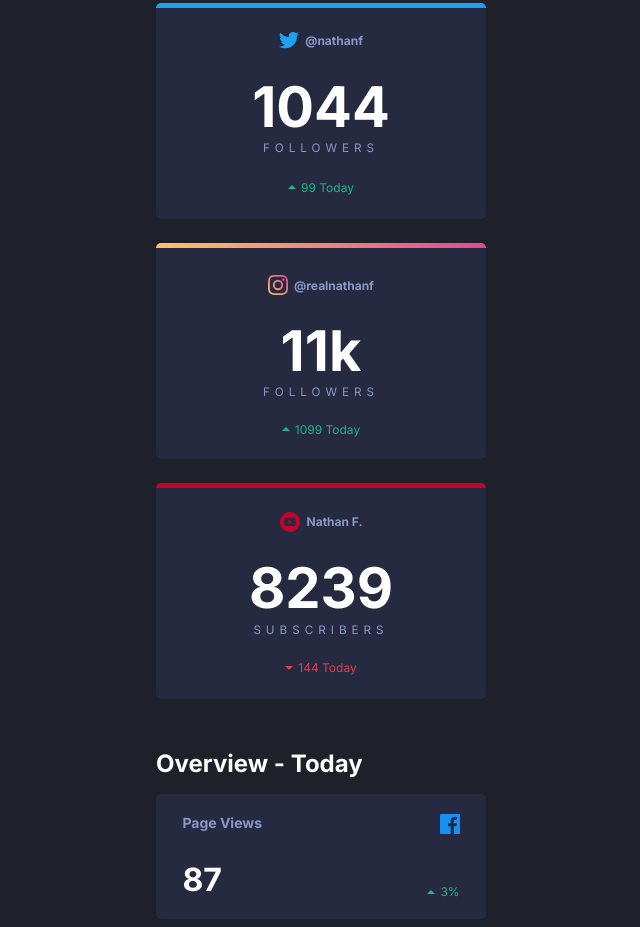
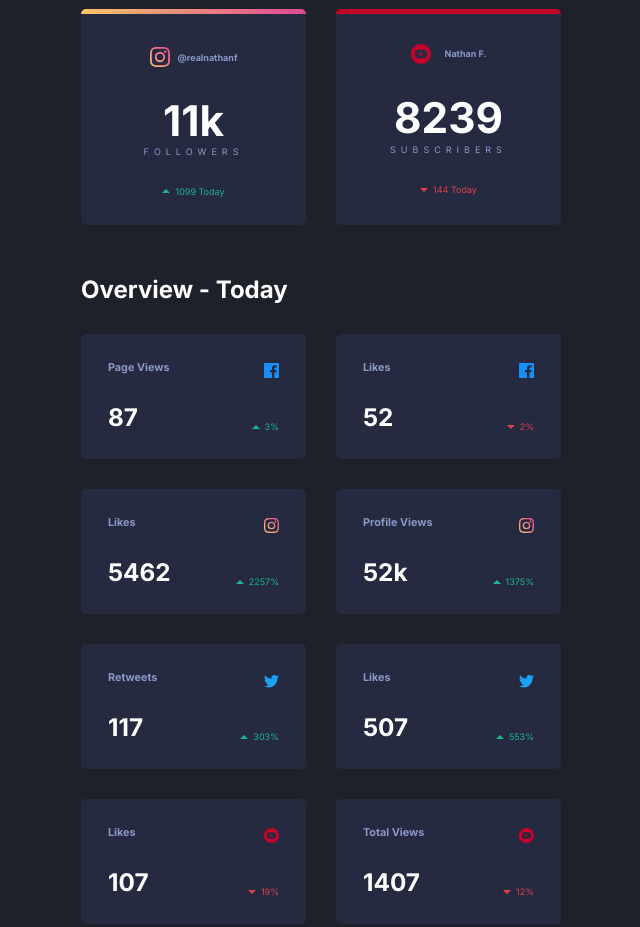
Before and after one commit to hamilton-i7/social-media, a plain HTML site: page root/index.html in a window 1280 px wide. Shown: the part 402-1329 px from the top of the page, without its empty margins (319-959 px from the left). Drawn offline with Linux system fonts and the light colour scheme.

Commit message:
added mq for medium screens

```diff
--- a/root/index.html
+++ b/root/index.html
@@ -117,7 +117,7 @@
       </div>
 
       <div class="overview-card__element">
-        <img src="images/icon-facebook.svg" alt="Facebook icon">
+        <img src="images/icon-facebook.svg" alt="Facebook icon" class="icon">
       </div>
 
       <div class="overview-card__element">
@@ -136,7 +136,7 @@
       </div>
 
       <div class="overview-card__element">
-        <img src="images/icon-instagram.svg" alt="Instagram icon">
+        <img src="images/icon-instagram.svg" alt="Instagram icon" class="icon">
       </div>
 
       <div class="overview-card__element">
@@ -155,7 +155,7 @@
       </div>
 
       <div class="overview-card__element">
-        <img src="images/icon-instagram.svg" alt="Instagram icon">
+        <img src="images/icon-instagram.svg" alt="Instagram icon" class="icon">
       </div>
 
       <div class="overview-card__element">
@@ -174,7 +174,7 @@
       </div>
 
       <div class="overview-card__element">
-        <img src="images/icon-twitter.svg" alt="Twitter icon">
+        <img src="images/icon-twitter.svg" alt="Twitter icon" class="icon">
       </div>
 
       <div class="overview-card__element">
@@ -192,7 +192,7 @@
         <h4 class="title dark js--overviewCardTitle">likes</h4>
       </div>
       <div class="overview-card__element">
-        <img src="images/icon-twitter.svg" alt="Twitter icon">
+        <img src="images/icon-twitter.svg" alt="Twitter icon" class="icon">
       </div>
 
       <div class="overview-card__element">
@@ -211,7 +211,7 @@
       </div>
 
       <div class="overview-card__element">
-        <img src="images/icon-youtube.svg" alt="Youtube icon">
+        <img src="images/icon-youtube.svg" alt="Youtube icon" class="icon">
       </div>
 
       <div class="overview-card__element">
@@ -230,7 +230,7 @@
       </div>
 
       <div class="overview-card__element">
-        <img src="images/icon-youtube.svg" alt="Youtube icon">
+        <img src="images/icon-youtube.svg" alt="Youtube icon" class="icon">
       </div>
 
       <div class="overview-card__element">
--- a/root/scss/base/_reset.scss
+++ b/root/scss/base/_reset.scss
@@ -21,6 +21,10 @@ body {
     max-width: 33rem;
     min-width: 17.5rem;
     width: 80%;
+
+    @media only screen and (min-width: 600px) {
+        max-width: 48rem;
+    }
 }
 
 .rate {
--- a/root/scss/base/_typography.scss
+++ b/root/scss/base/_typography.scss
@@ -31,24 +31,30 @@ body {
 .followers {
 
     &-card {
+        font-size: 2.4rem;
+
+        @media only screen and (min-width: 600px) {
+            font-size: 1.8rem;
+        }
 
         & .social-media {
 
             &__username {
-                font-size: 1.2rem;
+                font-size: .5em;
             }
         }
 
         & .followers-count {
 
             &__counter {
+                font-size: .5em;
                 font-weight: 400;
                 letter-spacing: .5rem;
                 text-align: center;
                 text-transform: uppercase;
 
                 & span {
-                    font-size: 5.6rem;
+                    font-size: 4.7em;
                     font-weight: 700;
                     letter-spacing: normal;
                     line-height: 1.2;
@@ -60,7 +66,7 @@ body {
         & .followers-indicator {
 
             &__counter {
-                font-size: 1.2rem;
+                font-size: .5em;
                 font-weight: 400;
                 text-transform: capitalize;
             }
@@ -75,20 +81,21 @@ body {
     }
 
     &-card {
+        font-size: 2.4rem;
+
+        @media only screen and (min-width: 600px) {
+            font-size: 1.8rem;
+        }
 
         &__element {
 
             & .title {
-                font-size: 1.4rem;
+                font-size: .6em;
                 text-transform: capitalize;
             }
 
-            & .icon {
-
-            }
-
             & .amount {
-                font-size: 3.2rem;
+                font-size: 1.35em;
             }
         }
     }
@@ -96,7 +103,7 @@ body {
 
 
 .rate {
-    font-size: 1.2rem;
+    font-size: .5em;
     font-weight: 400;
     text-transform: capitalize;
 }
--- a/root/scss/layout/_followers.scss
+++ b/root/scss/layout/_followers.scss
@@ -3,6 +3,11 @@
     grid-template-columns: 1fr;
     justify-items: center;
     row-gap: 2.4rem;
+
+    @media only screen and (min-width: 600px) {
+        gap: 3rem;
+        grid-template-columns: repeat(2, 1fr);
+    }
 
     &-card {
         align-items: center;
--- a/root/scss/layout/_overview.scss
+++ b/root/scss/layout/_overview.scss
@@ -6,9 +6,24 @@
     padding-top: 5rem;
     row-gap: 1.6rem;
 
+    @media only screen and (min-width: 600px) {
+        gap: 3rem;
+        grid-template-areas:
+        "heading heading"
+        "first second"
+        "third fourth"
+        "fifth sixth"
+        "seventh eighth";
+        grid-template-columns: repeat(2, 1fr);
+    }
+
     &-heading {
         justify-self: left;
         min-width: 18.3rem;
+
+        @media only screen and (min-width: 600px) {
+            grid-area: heading;
+        }
     }
 
     &-card {
@@ -18,6 +33,51 @@
         height: 12.5rem;
         padding: 6% 8%;
         width: 100%;
+
+        @media only screen and (min-width: 600px) {
+            padding: 12%;
+        }
+
+        &:nth-child(2) {
+            @media only screen and (min-width: 600px) {
+                grid-area: first;
+            }
+        }
+        &:nth-child(3) {
+            @media only screen and (min-width: 600px) {
+                grid-area: second;
+            }
+        }
+        &:nth-child(4) {
+            @media only screen and (min-width: 600px) {
+                grid-area: third;
+            }
+        }
+        &:nth-child(5) {
+            @media only screen and (min-width: 600px) {
+                grid-area: fourth;
+            }
+        }
+        &:nth-child(6) {
+            @media only screen and (min-width: 600px) {
+                grid-area: fifth;
+            }
+        }
+        &:nth-child(7) {
+            @media only screen and (min-width: 600px) {
+                grid-area: sixth;
+            }
+        }
+        &:nth-child(8) {
+            @media only screen and (min-width: 600px) {
+                grid-area: seventh;
+            }
+        }
+        &:nth-child(9) {
+            @media only screen and (min-width: 600px) {
+                grid-area: eighth;
+            }
+        }
 
         &__element {
 
@@ -43,7 +103,7 @@
             }
 
             & .icon {
-
+                width: .84em;
             }
 
             & .amount {
```
Also changed, not shown: root/css/main.css.
